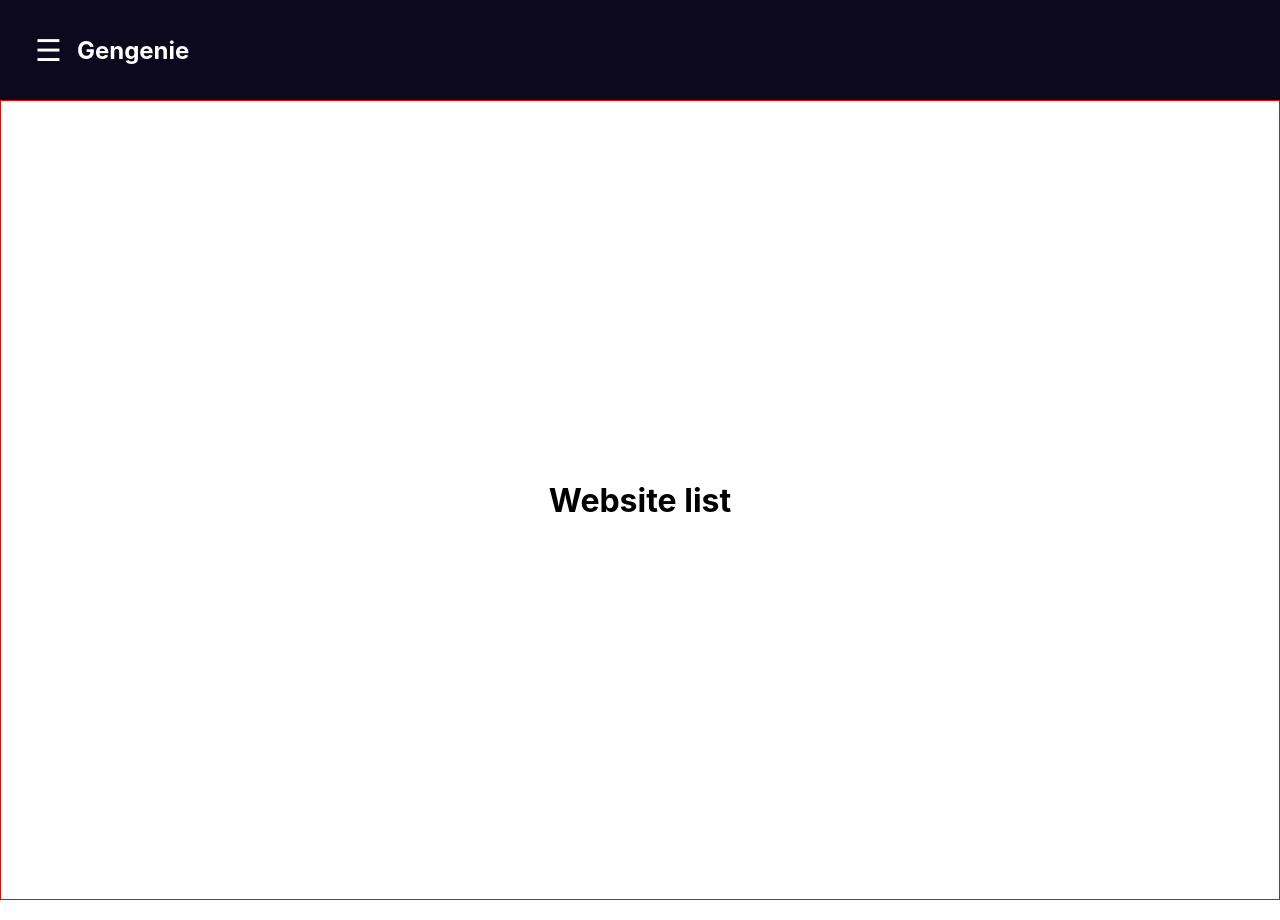
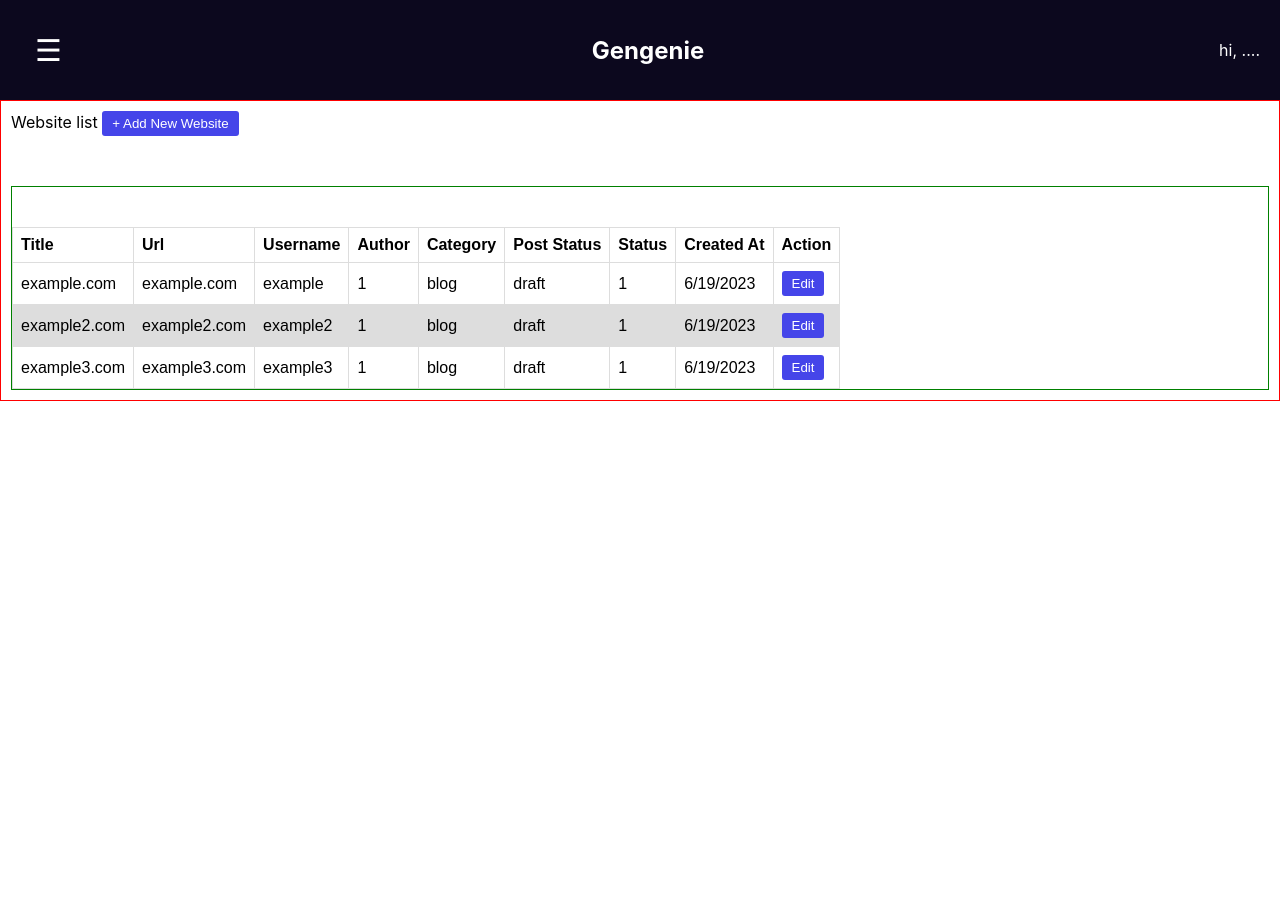
Before and after one commit to montasirazad/mbot-client, a React (Create React App) app: page /user/dashboard/website-list in a window 1280 px wide. After the commit the page ends 800 px from the top, so only its background shows below. Built offline with nearby package versions, Linux system fonts and the light colour scheme.

Commit message:
working on table

```diff
--- a/src/Components/Shared/Banner/Banner.js
+++ b/src/Components/Shared/Banner/Banner.js
@@ -10,8 +10,8 @@ const Banner = () => {
                 <img src={robotImg} alt="" />
             </div> */}
             <div className='text-div'>
-                <h1 className='glowing-text'>Whatever you want to ask</h1> <br />
-                <h2>our chat has the answers</h2>
+                <h1 className='glowing-text'>Genie-Driven Text Solutions</h1> <br />
+                <h2>Where Your Text-Based Content Wishes Come True!</h2>
 
 
             </div>
--- a/src/Components/Shared/Navbar/NavBar.js
+++ b/src/Components/Shared/Navbar/NavBar.js
@@ -17,7 +17,7 @@ const NavBar = () => {
     return (
         <div className='nav-container'>
             <div className='nav-text-div'>
-                <p>Lorem ipsum dolor sit amet consectetur adipisicing elit.</p>
+                <p>Unleash the Power of AI-Powered Content Solutions – Try Now!</p>
                 <button>Learn more</button>
             </div>
             <header>
--- a/src/Components/Shared/Navbar/Navbar.css
+++ b/src/Components/Shared/Navbar/Navbar.css
@@ -97,8 +97,8 @@ header .nav-btn {
         justify-content: center;
         align-items: center;
         flex-wrap: wrap;
-        font-size: 12px;
-        padding: 10px;
+        font-size: 10px;
+        padding: 5px;
     }
 
     header .nav-btn {
--- a/src/Components/UserDashBoard/UserDashBoard.css
+++ b/src/Components/UserDashBoard/UserDashBoard.css
@@ -10,8 +10,9 @@
     color: var(--textColor);
     display: flex;
     align-items: center;
-    justify-content: flex-start;
+    justify-content: space-between;
     padding: 20px;
+    width: 100vw;
     height: 100px;
 }
 
@@ -94,4 +95,11 @@
 
 }
 
-@media only screen and (max-width:1024px) {}
+@media only screen and (max-width:1024px) {
+
+    .header-div {
+
+
+
+    }
+}
--- a/src/Components/UserDashBoard/UserDashBoard.js
+++ b/src/Components/UserDashBoard/UserDashBoard.js
@@ -19,8 +19,12 @@ const UserDashBoard = () => {
 
 
                 <h2>Gengenie</h2>
+                <div>
+                    <p>hi, ....</p>
+                </div>
+            </div>
 
-            </div>
+
 
             <div className="dashboard-container">
 
--- a/src/Components/UserDashBoard/WebsiteList/WebsiteList.css
+++ b/src/Components/UserDashBoard/WebsiteList/WebsiteList.css
@@ -1,9 +1,44 @@
-.website-list-container{
-    display: flex;
-
-    align-items: center;
-    justify-content: center;
-     height: 100vh;
+.website-list-container {
+    width: 100%;
+    height: auto;
     border: 1px solid red;
     padding: 10px;
+    overflow-x: hidden;
+
 }
+
+.website-list-container button {
+    background-color: rgb(69, 69, 233);
+    color: white;
+    padding-top: 5px;
+    padding-bottom: 5px;
+    padding-left: 10px;
+    padding-right: 10px;
+    border: none;
+    border-radius: 3px;
+}
+
+
+table {
+    font-family: arial, sans-serif;
+    border-collapse: collapse;
+    margin-top: 40px;
+    /* overflow-x: auto; */
+}
+
+td,
+th {
+    border: 1px solid #dddddd;
+    text-align: left;
+    padding: 8px;
+}
+
+tr:nth-child(even) {
+    background-color: #dddddd;
+}
+
+
+@media only screen and (max-width:1024px) {
+
+
+}
--- a/src/Components/UserDashBoard/WebsiteList/WebsiteList.js
+++ b/src/Components/UserDashBoard/WebsiteList/WebsiteList.js
@@ -6,7 +6,65 @@ const WebsiteList = () => {
 
     return (
         <div className='website-list-container'>
-            <h1>Website list</h1>
+            <div >
+                <label>Website list </label>
+                <button className=''> <span>&#43;</span> Add New Website</button>
+            </div>
+
+            <div style={{overflow:'hidden', border: '1px solid green', marginTop: '50px' }}>
+
+                <table style={{ overflowX: 'auto'}}>
+
+                    <thead>
+                        <tr>
+                            <th>Title</th>
+                            <th>Url</th>
+                            <th>Username</th>
+                            <th>Author</th>
+                            <th>Category</th>
+                            <th>Post Status</th>
+                            <th>Status</th>
+                            <th>Created At</th>
+                            <th>Action</th>
+                        </tr>
+                    </thead>
+                    <tbody>
+                        <tr>
+                            <td>example.com</td>
+                            <td>example.com</td>
+                            <td>example</td>
+                            <td>1</td>
+                            <td>blog</td>
+                            <td>draft</td>
+                            <td>1</td>
+                            <td>{new Date().toLocaleDateString()}</td>
+                            <td><button>Edit</button></td>
+                        </tr>
+                        <tr>
+                            <td>example2.com</td>
+                            <td>example2.com</td>
+                            <td>example2</td>
+                            <td>1</td>
+                            <td>blog</td>
+                            <td>draft</td>
+                            <td>1</td>
+                            <td>{new Date().toLocaleDateString()}</td>
+                            <td><button>Edit</button></td>
+                        </tr>
+                        <tr>
+                            <td>example3.com</td>
+                            <td>example3.com</td>
+                            <td>example3</td>
+                            <td>1</td>
+                            <td>blog</td>
+                            <td>draft</td>
+                            <td>1</td>
+                            <td>{new Date().toLocaleDateString()}</td>
+                            <td><button>Edit</button></td>
+                        </tr>
+                    </tbody>
+                </table>
+            </div>
         </div>
     );
 };
```
Also changed, not shown: src/Components/Pages/HowWillHelp/HowWillHelp.js (+35 -17 lines).
